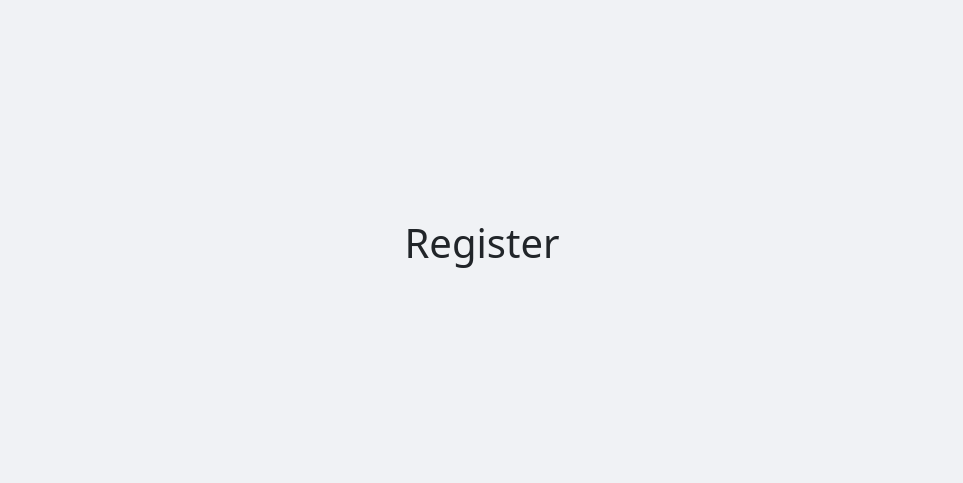
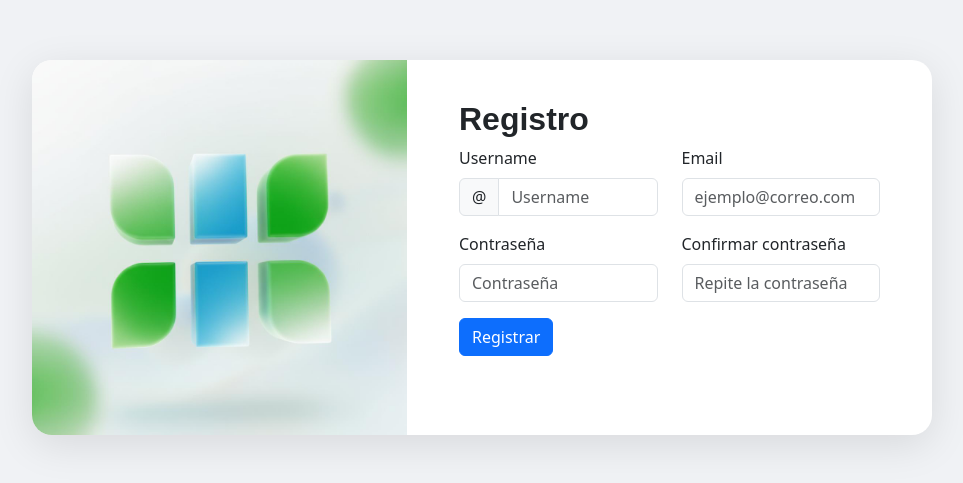
Before and after one commit to ivanherld/tp2-CIU-grupo-4-antisocial, a React (Vite) app: page /register in a window 1280 px wide. Shown: the part 153-636 px from the top of the page, without its empty margins (158-1121 px from the left). Built offline with nearby package versions, Linux system fonts and the light colour scheme.

Commit message:
Register funcional

```diff
--- a/src/components/FormRegister.tsx
+++ b/src/components/FormRegister.tsx
@@ -1,32 +1,95 @@
-import { useState } from 'react';
+import { useState, useContext, type FormEvent } from 'react';
+import { useNavigate } from 'react-router-dom';
 import Button from 'react-bootstrap/Button';
 import Col from 'react-bootstrap/Col';
 import Form from 'react-bootstrap/Form';
 import InputGroup from 'react-bootstrap/InputGroup';
 import Row from 'react-bootstrap/Row';
+import { AuthContext } from '../context/AuthContext';
 
 
 export default function FormRegister() {
   const [validated, setValidated] = useState(false);
+  const [username, setUsername] = useState('');
+  const [email, setEmail] = useState('');
+  const [password, setPassword] = useState('');
+  const [confirmPassword, setConfirmPassword] = useState('');
+  const [error, setError] = useState('');
 
-  const handleSubmit = (event: { currentTarget: any; preventDefault: () => void; stopPropagation: () => void; }) => {
+  const { setUsuario } = useContext(AuthContext); // opcional, si quieres autologear
+  const navigate = useNavigate();
+
+  const guardarUsuariosEnLocalStorage = (usuarios: any[]) => {
+    localStorage.setItem('usuarios', JSON.stringify(usuarios));
+  };
+
+  const obtenerUsuariosDesdeLocalStorage = () => {
+    const raw = localStorage.getItem('usuarios');
+    try {
+      return raw ? JSON.parse(raw) : [];
+    } catch {
+      return [];
+    }
+  };
+
+  const registrar = (event: FormEvent<HTMLFormElement>) => {
+    event.preventDefault();
     const form = event.currentTarget;
+    setError('');
     if (form.checkValidity() === false) {
-      event.preventDefault();
       event.stopPropagation();
+      setValidated(true);
+      return;
     }
 
-    setValidated(true);
+    //* No se si dejarlas, porque esta el middleware en el backend, pero no se
+
+    if (username.length < 3) {
+    setError('El nombre de usuario debe tener al menos 3 caracteres.');
+    return;
     }
-   //* A REVISAR *//
+
+    if (password.length < 3) {
+      setError('La contraseña debe tener al menos 3 caracteres.');
+      return;
+    }
+    if (password !== confirmPassword) {
+      setError('Las contraseñas no coinciden.');
+      return;
+    }
+    const usuarios = obtenerUsuariosDesdeLocalStorage();
+    const existeUsuario = usuarios.find((u: any) => u.username === username);
+    const existeEmail = usuarios.find((u: any) => u.email === email);
+    if (existeUsuario) {
+      setError('El nombre de usuario ya existe.');
+      return;
+    }
+    if (existeEmail) {
+      setError('El email ya está en uso.');
+      return;
+    }
+
+    //*Guarda nuevo usuario, pero después implementamos el backend
+    const nuevoUsuario = { username, email, password };
+    usuarios.push(nuevoUsuario);
+    guardarUsuariosEnLocalStorage(usuarios);
+
+    //* Con esto, no le pedimos que inicie sesión después de registrarse, pero podríamos
+    const currentUser = { username };
+    setUsuario && setUsuario(currentUser);
+    localStorage.setItem('usuario', JSON.stringify(currentUser));
+
+
+    navigate('/feed');
+  };
+
     return(
 
 
        <>
-       <Form noValidate validated={validated} onSubmit={handleSubmit}>
+      <Form noValidate validated={validated} onSubmit={registrar}>
         <Row className="mb-3">
-
-        <Form.Group as={Col} md="4" controlId="validationCustomUsername">
+          <Form.Group as={Col} md="6" controlId="registerUsername">
             <Form.Label>Username</Form.Label>
             <InputGroup hasValidation>
               <InputGroup.Text id="inputGroupPrepend">@</InputGroup.Text>
@@ -35,45 +98,64 @@ export default function FormRegister() {
                 placeholder="Username"
                 aria-describedby="inputGroupPrepend"
                 required
+                value={username}
+                onChange={(e) => setUsername(e.target.value)}
               />
               <Form.Control.Feedback type="invalid">
-              Please choose a username.
+                Elige un nombre de usuario.
               </Form.Control.Feedback>
             </InputGroup>
           </Form.Group>
-      </Row>
-      <Row className="mb-3">
-        <Form.Group as={Col} md="6" controlId="validationCustom03">
-          <Form.Label>City</Form.Label>
-          <Form.Control type="text" placeholder="City" required />
+
+          <Form.Group as={Col} md="6" controlId="registerEmail">
+            <Form.Label>Email</Form.Label>
+            <Form.Control
+              type="email"
+              placeholder="ejemplo@correo.com"
+              required
+              value={email}
+              onChange={(e) => setEmail(e.target.value)}
+            />
             <Form.Control.Feedback type="invalid">
-            Please provide a valid city.
-          </Form.Control.Feedback>
-        </Form.Group>
-        <Form.Group as={Col} md="3" controlId="validationCustom04">
-          <Form.Label>State</Form.Label>
-          <Form.Control type="text" placeholder="State" required />
-          <Form.Control.Feedback type="invalid">
-            Please provide a valid state.
-          </Form.Control.Feedback>
-        </Form.Group>
-        <Form.Group as={Col} md="3" controlId="validationCustom05">
-          <Form.Label>Zip</Form.Label>
-          <Form.Control type="text" placeholder="Zip" required />
-          <Form.Control.Feedback type="invalid">
-            Please provide a valid zip.
+              Por favor ingresa un email válido.
             </Form.Control.Feedback>
           </Form.Group>
         </Row>
-      <Form.Group className="mb-3">
-        <Form.Check
+
+        <Row className="mb-3">
+          <Form.Group as={Col} md="6" controlId="registerPassword">
+            <Form.Label>Contraseña</Form.Label>
+            <Form.Control
+              type="password"
+              placeholder="Contraseña"
               required
-          label="Agree to terms and conditions"
-          feedback="You must agree before submitting."
-          feedbackType="invalid"
+              value={password}
+              onChange={(e) => setPassword(e.target.value)}
             />
+            <Form.Control.Feedback type="invalid">
+              Por favor ingresa una contraseña.
+            </Form.Control.Feedback>
           </Form.Group>
-      <Button type="submit">Submit form</Button>
+
+          <Form.Group as={Col} md="6" controlId="registerConfirmPassword">
+            <Form.Label>Confirmar contraseña</Form.Label>
+            <Form.Control
+              type="password"
+              placeholder="Repite la contraseña"
+              required
+              value={confirmPassword}
+              onChange={(e) => setConfirmPassword(e.target.value)}
+              isInvalid={!!error && (error.includes('contraseña') || error.includes('coinciden'))}
+            />
+            <Form.Control.Feedback type="invalid">
+              Las contraseñas deben coincidir.
+            </Form.Control.Feedback>
+          </Form.Group>
+        </Row>
+
+        {error && <div className="text-danger mb-3">{error}</div>}
+
+        <Button type="submit">Registrar</Button>
       </Form>
     </>
   );
--- a/src/pages/Register.tsx
+++ b/src/pages/Register.tsx
@@ -1,12 +1,29 @@
 import { useEffect } from "react";
+import { Container, Row, Col } from "react-bootstrap";
+import styles from "./LogIn.module.css"
+import unahurimg from "../assets/unahurimg.jpg";
+import FormRegister from "../components/FormRegister";
 
 function Register() {
   useEffect(()=>{
     document.title = 'Register - Unahur Anti-Social Net'
   }, []);
   return (
-    <main>
-      <h1>Register</h1>
+     <main>
+      <Container className="d-flex justify-content-center align-items-center" style={{ minHeight: '100vh' }}>
+        <Row className={styles.loginCardContainer}>
+          <Col md={5} className="d-none d-md-block p-0">
+            <img src={unahurimg} alt="Login" className="img-fluid h-100 w-100" style={{objectFit: "cover"}}/>
+          </Col>
+
+          <Col md={7} className="d-flex justify-content-center align-items-start">
+            <div className={styles.divForm}>
+              <h2>Registro</h2>
+              <FormRegister/>
+            </div>
+          </Col>
+        </Row>
+      </Container>
     </main>
   )
 }
```
Lines whose indentation alone changed are shown as unchanged.
